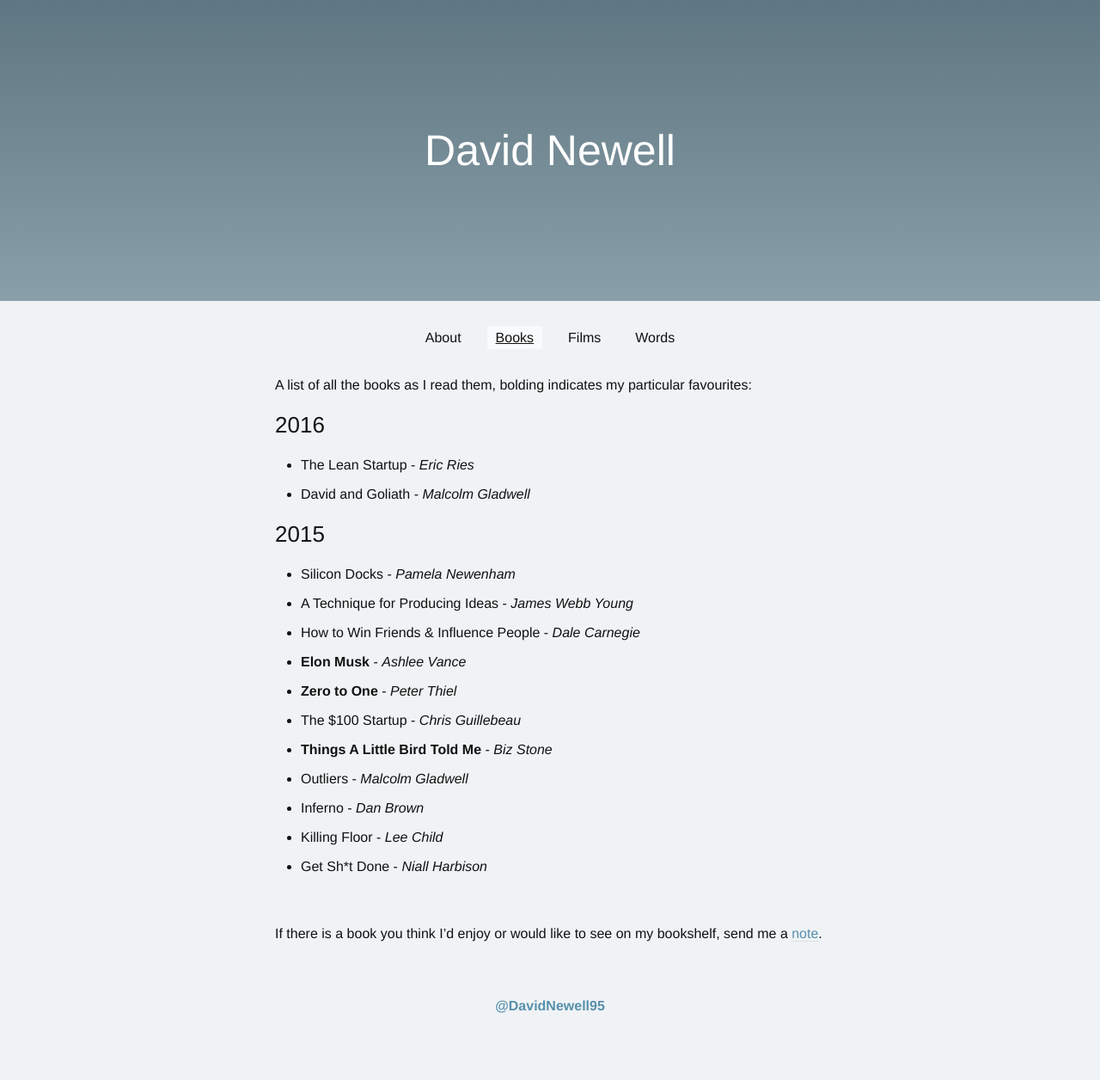
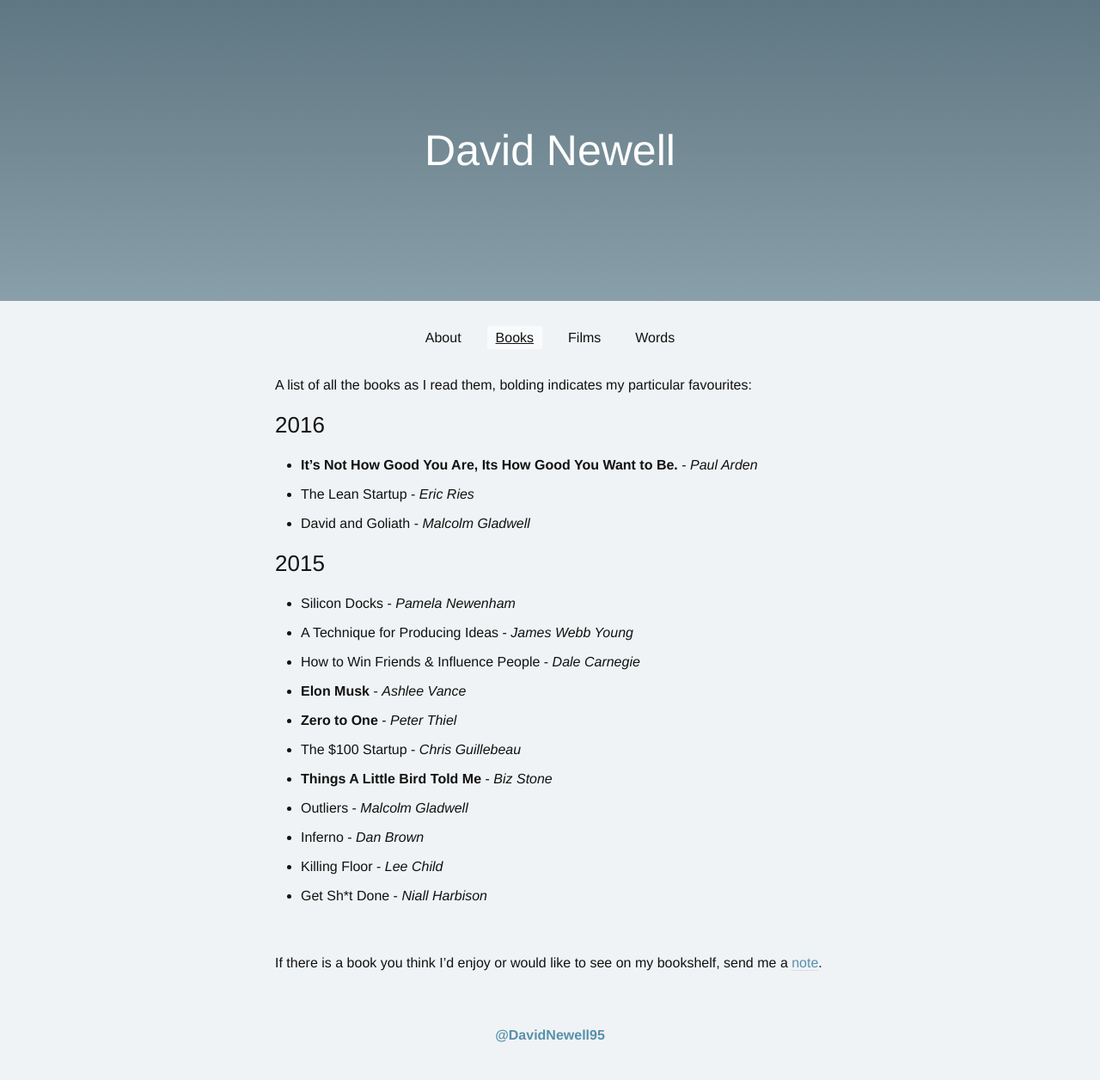
Before and after one commit to daibhin/daibhin.github.io, a Jekyll site: the page built from bookshelf.md, in a window 1280 px wide. Shown: the whole page at 86% size. Built offline with Jekyll 4.4.1, drawn with Linux system fonts in a browser that asks for light colours; before the commit the page ends 1222 px from its top, so only the background shows below that.

Commit message:
Add Paul Arden book

```diff
--- a/bookshelf.md
+++ b/bookshelf.md
@@ -8,6 +8,7 @@ A list of all the books as I read them, bolding indicates my particular favourit
 
 <h3>2016</h3>
 
+* **It's Not How Good You Are, Its How Good You Want to Be.** - _Paul Arden_
 * The Lean Startup - _Eric Ries_
 * David and Goliath - _Malcolm Gladwell_
 
```
Also changed, not shown: Gemfile.lock.
